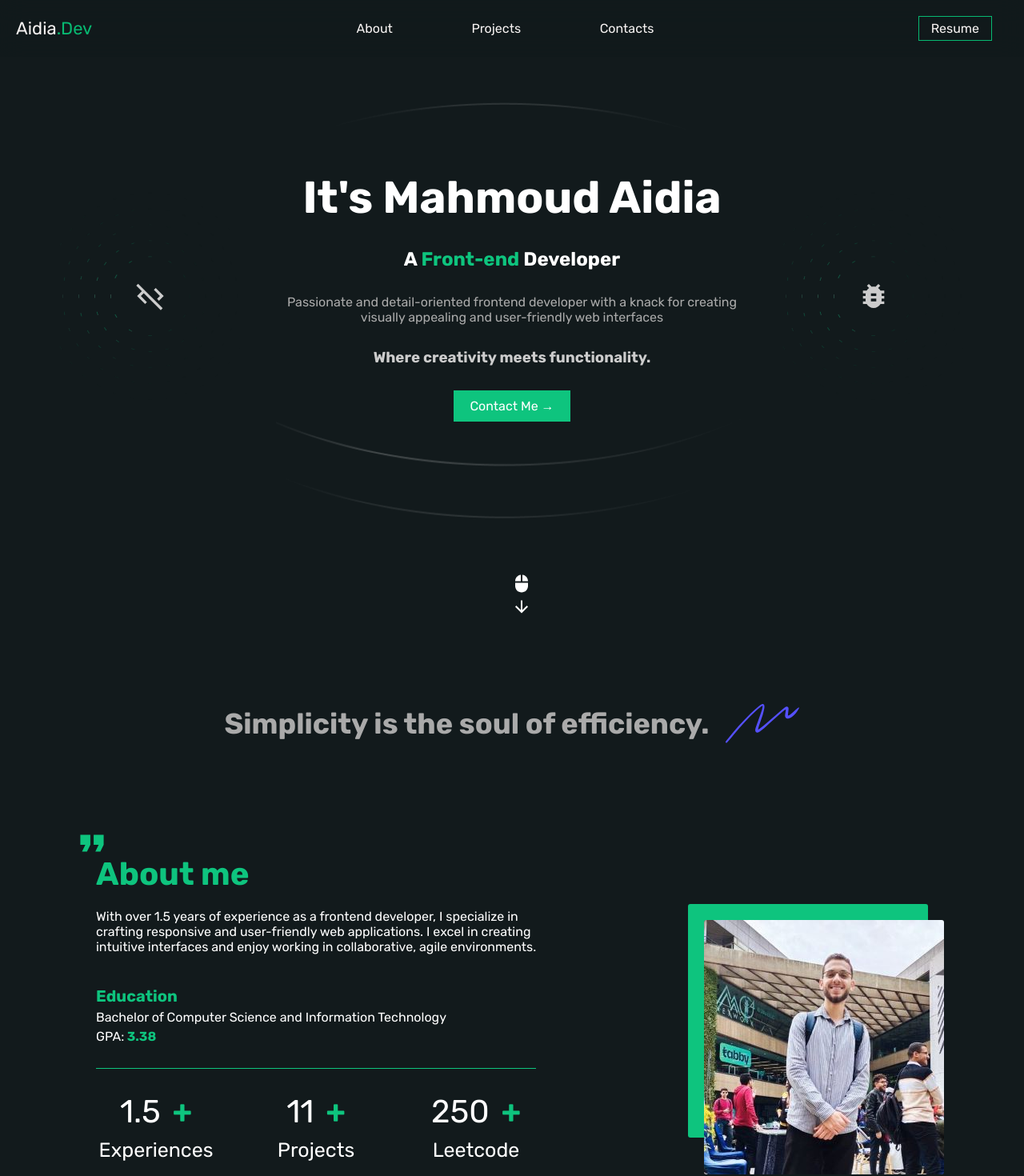
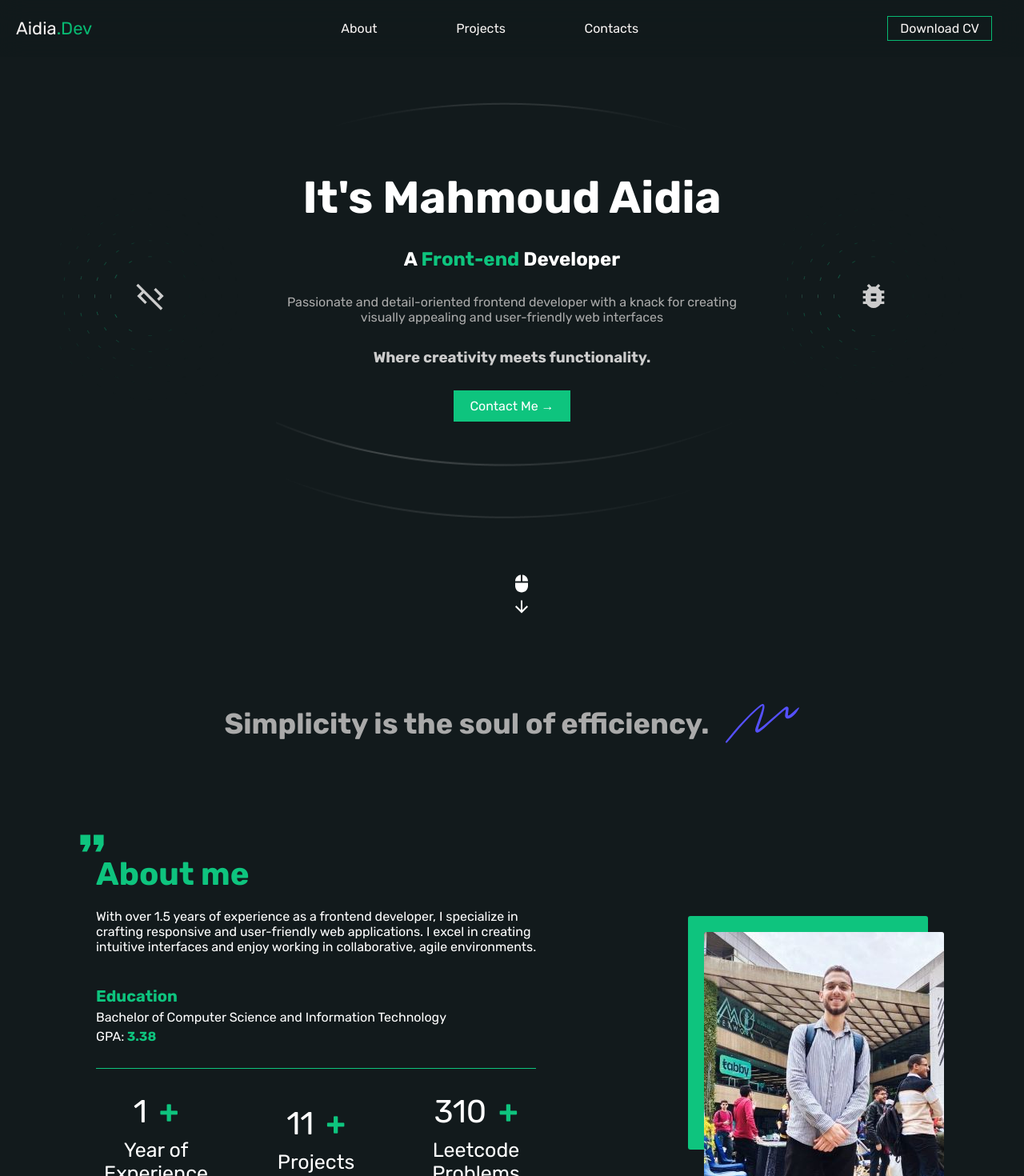
Before and after one commit to MahmoudAidia/portfolio, a React (Vite) app: page / in a window 1280 px wide. Shown: the top 1470 px of the page at 80% size. Built offline with nearby package versions, Linux system fonts and the light colour scheme.

Commit message:
Profile updates

```diff
--- a/src/components/About/About.jsx
+++ b/src/components/About/About.jsx
@@ -45,10 +45,10 @@ function About() {
           <div className="statistics">
             <div className="stats-item">
               <div className="nums">
-                <span>1.5</span>
+                <span>1</span>
                 <span>+</span>
               </div>
-              <p>Experiences</p>
+              <p>Year of Experience</p>
             </div>
             <div className="stats-item">
               <div className="nums">
@@ -59,10 +59,10 @@ function About() {
             </div>
             <div className="stats-item">
               <div className="nums">
-                <span>250</span>
+                <span>310</span>
                 <span>+</span>
               </div>
-              <p>Leetcode</p>
+              <p>Leetcode Problems</p>
             </div>
           </div>
         </div>
--- a/src/components/Contact/Contact.jsx
+++ b/src/components/Contact/Contact.jsx
@@ -14,18 +14,14 @@ function Contact() {
 
       <div className="social">
         <a
-          href="https://www.linkedin.com/in/mahmoud-aidia-605298224/"
+          href="https://www.linkedin.com/in/mahmoud-m-aidia-605298224/"
           className="item"
           target="_blank"
         >
           <span>LinkedIn</span>
           <LinkedInIcon />
         </a>{" "}
-        <a
-          href="https://x.com/MahmoudAid50353"
-          className="item"
-          target="_blank"
-        >
+        <a href="https://x.com/MahmoudAidia11" className="item" target="_blank">
           <span>Twitter</span>
           <TwitterIcon />
         </a>{" "}
@@ -36,6 +32,10 @@ function Contact() {
         >
           <span>GitHub</span>
           <GitHubIcon />
+        </a>
+        <a href="mahmoudaidia.dev@gmail.com" className="item" target="_blank">
+          <span>Email</span>
+          <EmailIcon />
         </a>
       </div>
 
--- a/src/components/Header/Header.jsx
+++ b/src/components/Header/Header.jsx
@@ -68,11 +68,11 @@ function Header() {
             initial={{ x: 150 }}
             animate={{ x: [150, -10, 0] }}
             transition={{ delay: 1 }}
-            href="https://flowcv.com/resume/1ckq8dt4wg"
+            href="/public/Mahmoud Mostafa.pdf"
             target="_blank"
             download="Mahmoud-Mostafa-Aidia.pdf"
           >
-            Resume
+            Download CV{" "}
           </motion.a>
           {/*
            <div className="icons">
--- a/src/data/data.js
+++ b/src/data/data.js
@@ -24,7 +24,7 @@ export const projectsList = [
       "Framer Motion",
     ],
     img: wildOasis,
-    demo: "https://wild-oasis-react-app-three.vercel.app/login",
+    demo: null,
     github: "https://github.com/MahmoudAidia/wild-oasis-react-app",
   },
   {
```
Also changed, not shown: 2 other files (tests, documents, lock files or other folders).
